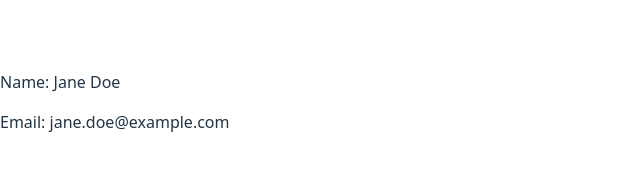
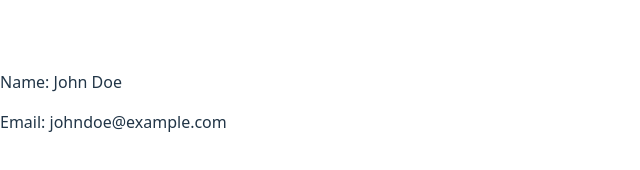
Before and after one commit to mangyvee/alx-fe-reactjs, a React (Vite) app in the folder alx-react-app-props/: page / in a window 1280 px wide. Shown: the part 298-468 px from the top of the page, without its empty margins (0-640 px from the left). Built offline with nearby package versions, Linux system fonts and the light colour scheme.

Commit message:
Fix UserContext implementation and remove prop drilling

```diff
--- a/alx-react-app-props/src/App.jsx
+++ b/alx-react-app-props/src/App.jsx
@@ -1,13 +1,11 @@
 import ProfilePage from './ProfilePage';
-import UserContext from './UserContext';
+import { UserProvider } from './UserContext';
 
 function App() {
-  const userData = { name: "Jane Doe", email: "jane.doe@example.com" };
-
   return (
-    <UserContext.Provider value={userData}>
+    <UserProvider>
       <ProfilePage />
-    </UserContext.Provider>
+    </UserProvider>
   );
 }
 
--- a/alx-react-app-props/src/UserContext.js
+++ b/alx-react-app-props/src/UserContext.js
@@ -1,8 +1,18 @@
-import { createContext } from 'react';
+import { createContext, useState } from 'react';
 
-const UserContext = createContext({
-  name: '',
-  email: ''
-});
+const UserContext = createContext();
+
+export const UserProvider = ({ children }) => {
+  const [user] = useState({
+    name: 'John Doe',
+    email: 'johndoe@example.com'
+  });
+
+  return (
+    <UserContext.Provider value={user}>
+      {children}
+    </UserContext.Provider>
+  );
+};
 
 export default UserContext;
```
